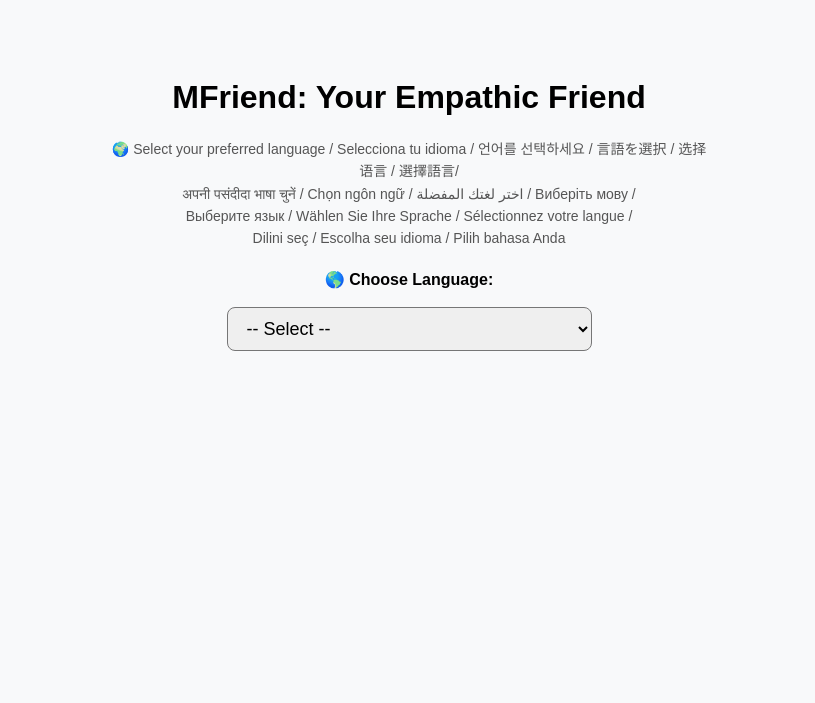
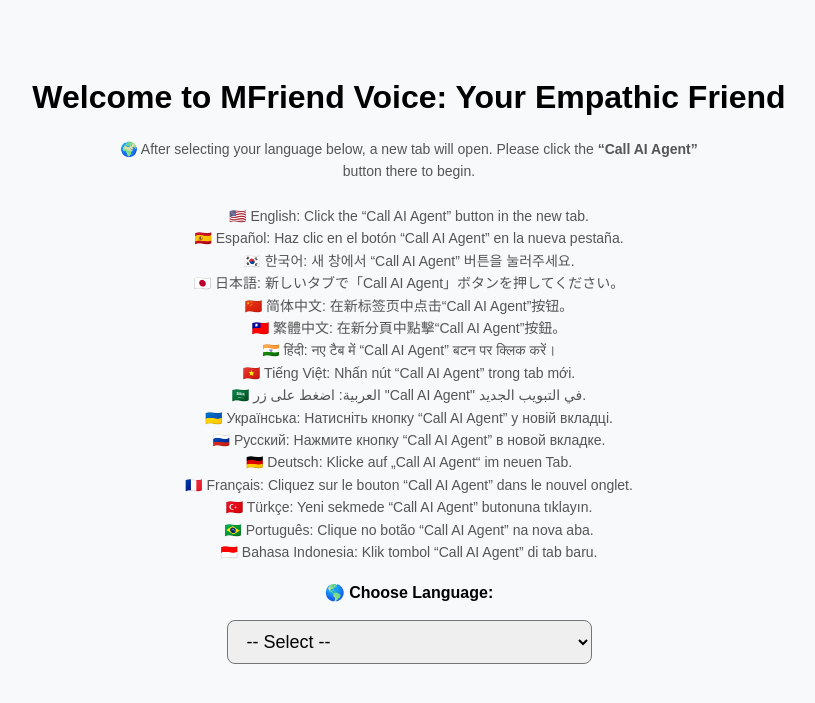
Before and after one commit to livingfree57/mfriend-voice, a Flask app: page / in a window 1280 px wide. Shown: the top 703 px of the page, without its empty margins (231-1046 px from the left). Run offline with Flask 3, Linux system fonts and the light colour scheme.

Commit message:
Initial commit for MFriend Voice app

```diff
--- a/main.py
+++ b/main.py
@@ -1,54 +1,15 @@
-from flask import Flask, request, jsonify
-from flask import render_template
-
-
-import requests
-import os
+from flask import Flask, render_template
 
 app = Flask(__name__)
-
-ELEVENLABS_API_KEY = os.environ.get("ELEVENLABS_API_KEY")
-VOICE_ID = os.environ.get("ELEVENLABS_VOICE_ID")  # Your cloned voice
+app = Flask(__name__, static_url_path='', static_folder='.')
 
 
 @app.route("/")
 def home():
     return render_template("index.html")
 
-@app.route("/speak", methods=["POST"])
-def speak():
-    text = request.json.get("text", "")
-    if not text:
-        return jsonify({"error": "No text received"}), 400
 
-    headers = {
-        "xi-api-key": ELEVENLABS_API_KEY,
-        "Content-Type": "application/json"
-    }
-
-    data = {
-        "text": text,
-        "voice_settings": {
-            "stability": 0.75,
-            "similarity_boost": 0.75
-        }
-    }
-
-    response = requests.post(
-        f"https://api.elevenlabs.io/v1/text-to-speech/{VOICE_ID}",
-        headers=headers,
-        json=data
-    )
-
-    if response.status_code != 200:
-        return jsonify({"error": "Failed to generate speech"}), 500
-
-    audio = response.content
-    with open("static/response.mp3", "wb") as f:
-        f.write(audio)
-
-    return jsonify({"url": "/static/response.mp3"})
-
-
-if __name__ == '__main__':
-    app.run(host='0.0.0.0', port=3001)
+if __name__ == "__main__":
+    import os
+    port = int(os.environ.get("PORT", 3000))
+    app.run(host="0.0.0.0", port=port)
--- a/pyproject.toml
+++ b/pyproject.toml
@@ -14,7 +14,7 @@
 python-dotenv = "^1.0"
 
 [tool.poetry.scripts]
-start = "mfriend_multilingual_final:app"
+start = "main: app"
 
 [build-system]
 requires = ["poetry-core"]
--- a/templates/index.html
+++ b/templates/index.html
@@ -3,7 +3,7 @@
 <head>
   <meta charset="UTF-8" />
   <meta name="viewport" content="width=device-width, initial-scale=1.0"/>
-  <title>MFriend: Your Empathic Friend</title>
+  <title>MFriend Voice: Your Empathic Friend</title>
   <style>
     body {
       font-family: Arial, sans-serif;
@@ -14,7 +14,7 @@
     .instruction {
       font-size: 14px;
       color: #555;
-      margin-bottom: 10px;
+      margin-bottom: 20px;
       max-width: 600px;
       margin: 0 auto 20px auto;
       line-height: 1.6;
@@ -24,144 +24,66 @@
       padding: 10px 15px;
       border-radius: 8px;
     }
+  </style>
 
-    .popup {
-      display: none;
-      max-width: 500px;
-      margin: 30px auto;
-      padding: 20px;
-      background: #e8f4ff;
-      border: 2px solid #007BFF;
-      border-radius: 15px;
-      font-size: 15px;
-      color: #333;
-      box-shadow: 2px 2px 12px rgba(0,0,0,0.1);
-      position: relative;
-      text-align: left;
-      line-height: 1.5;
-    }
+  <link rel="manifest" href="/manifest.json">
+  <meta name="theme-color" content="#007bff">
+  <link rel="icon" type="image/png" href="/mfriend_icon_192x192.png">
+  <link rel="icon" type="image/png" href="/mfriend_icon_512x512.png">
 
-    .popup::before {
-      content: "";
-      position: absolute;
-      top: -20px;
-      left: 40px;
-      border-width: 10px;
-      border-style: solid;
-      border-color: transparent transparent #e8f4ff transparent;
-    }
 
-    .hidden {
-      display: none;
-    }
 
-  </style>
 </head>
 <body>
-  <h1>MFriend: Your Empathic Friend</h1>
+  <h1>Welcome to MFriend Voice: Your Empathic Friend</h1>
 
   <p class="instruction">
-    🌍 Select your preferred language / Selecciona tu idioma / 언어를 선택하세요 / 言語を選択 / 选择语言 / 選擇語言/<br>
-    अपनी पसंदीदा भाषा चुनें / Chọn ngôn ngữ / اختر لغتك المفضلة / Виберіть мову /<br>
-    Выберите язык / Wählen Sie Ihre Sprache / Sélectionnez votre langue /<br>
-    Dilini seç / Escolha seu idioma / Pilih bahasa Anda
+    🌍 After selecting your language below, a new tab will open. Please click the <strong>“Call AI Agent”</strong> button there to begin.<br><br>
+    🇺🇸 English: Click the “Call AI Agent” button in the new tab.<br>
+    🇪🇸 Español: Haz clic en el botón “Call AI Agent” en la nueva pestaña.<br>
+    🇰🇷 한국어: 새 창에서 “Call AI Agent” 버튼을 눌러주세요.<br>
+    🇯🇵 日本語: 新しいタブで「Call AI Agent」ボタンを押してください。<br>
+    🇨🇳 简体中文: 在新标签页中点击“Call AI Agent”按钮。<br>
+    🇹🇼 繁體中文: 在新分頁中點擊“Call AI Agent”按鈕。<br>
+    🇮🇳 हिंदी: नए टैब में “Call AI Agent” बटन पर क्लिक करें।<br>
+    🇻🇳 Tiếng Việt: Nhấn nút “Call AI Agent” trong tab mới.<br>
+    🇸🇦 العربية: اضغط على زر "Call AI Agent" في التبويب الجديد.<br>
+    🇺🇦 Українська: Натисніть кнопку “Call AI Agent” у новій вкладці.<br>
+    🇷🇺 Русский: Нажмите кнопку “Call AI Agent” в новой вкладке.<br>
+    🇩🇪 Deutsch: Klicke auf „Call AI Agent“ im neuen Tab.<br>
+    🇫🇷 Français: Cliquez sur le bouton “Call AI Agent” dans le nouvel onglet.<br>
+    🇹🇷 Türkçe: Yeni sekmede “Call AI Agent” butonuna tıklayın.<br>
+    🇧🇷 Português: Clique no botão “Call AI Agent” na nova aba.<br>
+    🇮🇩 Bahasa Indonesia: Klik tombol “Call AI Agent” di tab baru.
   </p>
 
   <label for="languageSelect"><strong>🌎 Choose Language:</strong></label><br><br>
   <select id="languageSelect">
     <option value="">-- Select --</option>
-    <option value="https://elevenlabs.io/app/talk-to?agent_id=0RVmd6gYOWJeyOKKpSOV" data-msg="Please click the 'Call AI Agent' button in the new tab.">🇺🇸 English (EmpathicFriend)</option>
-    <option value="https://elevenlabs.io/app/talk-to?agent_id=xhvVJeq7NHeTWvEcFxVU" data-msg="Por favor, haz clic en el botón 'Call AI Agent' en la nueva pestaña.">ES Spanish (Amigo del Corazón)</option>
-    <option value="https://elevenlabs.io/app/talk-to?agent_id=pjQZQHgCQbJ8wWtfI9X2" data-msg="새 창에서 'Call AI Agent' 버튼을 눌러주세요.">🇰🇷 한국어（속마음친구）</option>
-    <option value="https://elevenlabs.io/app/talk-to?agent_id=DO6LfZLhBh58bdFtUkgc" data-msg="新しいタブで「Call AI Agent」ボタンをクリックしてください。">🇯🇵 日本語（心声の友）</option>
-    <option value="https://elevenlabs.io/app/talk-to?agent_id=7zlgy0nfsTKi8OcnKxqQ" data-msg="请在新标签页中点击‘Call AI Agent’按钮。">🇨🇳 中文（静心知己/靜心陪伴）</option>
-    <option value="https://elevenlabs.io/app/talk-to?agent_id=NXGH75LkMm4F3UHxmNOW" data-msg="कृपया नए टैब में 'Call AI Agent' बटन पर क्लिक करें।">🇮🇳 हिंदी (दिल से दोस्त)</option>
-    <option value="https://elevenlabs.io/app/talk-to?agent_id=Pcz8wzjX147nKb93DRwN" data-msg="Vui lòng nhấn nút 'Call AI Agent' trong tab mới.">🇻🇳 Tiếng Việt (Người bạn thấu hiểu)</option>
-    <option value="https://elevenlabs.io/app/talk-to?agent_id=3ZsjSIkx3ZXlvMQEKcqp" data-msg="يرجى النقر على زر 'Call AI Agent' في النافذة الجديدة.">🇸🇦 العربية (الصاحب اللي بيحس بيك اعر)</option>
-    <option value="https://elevenlabs.io/app/talk-to?agent_id=OZOlESBmpXb4XLmmaIrR" data-msg="Пожалуйста, нажмите кнопку 'Call AI Agent' в новой вкладке.">🇷🇺 Русский (Эмпатический Друг)</option>
-    <option value="https://elevenlabs.io/app/talk-to?agent_id=icQsRg6wX0N4TK82OkyX" data-msg="Будь ласка, натисніть кнопку 'Call AI Agent' у новій вкладці.">🇺🇦 Українська (Емпатичний Друг)</option>
-    <option value="https://elevenlabs.io/app/talk-to?agent_id=BBIkVtZ1XJ9eWthrK5bc" data-msg="Bitte klicken Sie im neuen Tab auf die Schaltfläche 'Call AI Agent'.">🇩🇪 Deutsch (MFriend Begleiter)</option>
-    <option value="https://elevenlabs.io/app/talk-to?agent_id=sq1lf7irz5SSUGsFrvbs" data-msg="Veuillez cliquer sur le bouton 'Call AI Agent' dans le nouvel onglet.">🇫🇷 Français (Ami MFriend)</option>
-    <option value="https://elevenlabs.io/app/talk-to?agent_id=4KLFJy6WgNZM3fuQ1D7o" data-msg="'Call AI Agent' düğmesine yeni sekmede tıklayın.">🇹🇷 Türkçe (MFriend Arkadaş)</option>
-    <option value="https://elevenlabs.io/app/talk-to?agent_id=nFArmagNlzIP8l8ccngh" data-msg="Clique no botão 'Call AI Agent' na nova aba.">🇧🇷 Português (Amigo Empático)</option>
-    <option value="https://elevenlabs.io/app/talk-to?agent_id=blNb3Go30cV3xy72v93e" data-msg="Klik tombol 'Call AI Agent' di tab baru.">🇮🇩 Bahasa Indonesia (Teman Empatik)</option>
+    <option value="https://elevenlabs.io/app/talk-to?agent_id=0RVmd6gYOWJeyOKKpSOV">🇺🇸 English (EmpathicFriend)</option>
+    <option value="https://elevenlabs.io/app/talk-to?agent_id=xhvVJeq7NHeTWvEcFxVU">🇪🇸 Español (Amigo del Corazón)</option>
+    <option value="https://elevenlabs.io/app/talk-to?agent_id=pjQZQHgCQbJ8wWtfI9X2">🇰🇷 한국어（속마음친구）</option>
+    <option value="https://elevenlabs.io/app/talk-to?agent_id=DO6LfZLhBh58bdFtUkgc">🇯🇵 日本語（心声の友）</option>
+    <option value="https://elevenlabs.io/app/talk-to?agent_id=7zlgy0nfsTKi8OcnKxqQ">🇨🇳 中文（静心知己/靜心陪伴）</option>
+    <option value="https://elevenlabs.io/app/talk-to?agent_id=NXGH75LkMm4F3UHxmNOW">🇮🇳 हिंदी (दिल से दोस्त)</option>
+    <option value="https://elevenlabs.io/app/talk-to?agent_id=Pcz8wzjX147nKb93DRwN">🇻🇳 Tiếng Việt (Người bạn thấu hiểu)</option>
+    <option value="https://elevenlabs.io/app/talk-to?agent_id=3ZsjSIkx3ZXlvMQEKcqp">🇸🇦 العربية (الصاحب اللي بيحس بيك)</option>
+    <option value="https://elevenlabs.io/app/talk-to?agent_id=icQsRg6wX0N4TK82OkyX">🇺🇦 Українська (Емпатичний Друг)</option>
+    <option value="https://elevenlabs.io/app/talk-to?agent_id=OZOlESBmpXb4XLmmaIrR">🇷🇺 Русский (Эмпатический Друг)</option>
+    <option value="https://elevenlabs.io/app/talk-to?agent_id=BBIkVtZ1XJ9eWthrK5bc">🇩🇪 Deutsch (MFriend Begleiter)</option>
+    <option value="https://elevenlabs.io/app/talk-to?agent_id=sq1lf7irz5SSUGsFrvbs">🇫🇷 Français (Ami MFriend)</option>
+    <option value="https://elevenlabs.io/app/talk-to?agent_id=4KLFJy6WgNZM3fuQ1D7o">🇹🇷 Türkçe (MFriend Arkadaş)</option>
+    <option value="https://elevenlabs.io/app/talk-to?agent_id=nFArmagNlzIP8l8ccngh">🇧🇷 Português (Amigo Empático)</option>
+    <option value="https://elevenlabs.io/app/talk-to?agent_id=blNb3Go30cV3xy72v93e">🇮🇩 Bahasa Indonesia (Teman Empatik)</option>
   </select>
 
-  <div id="popup" style="
-    display: none;
-    position: fixed;
-    bottom: 30px;
-    left: 50%;
-    transform: translateX(-50%);
-    background: #fff8dc;
-    border: 1px solid #ccc;
-    border-radius: 10px;
-    padding: 15px 20px;
-    box-shadow: 2px 2px 12px rgba(0,0,0,0.2);
-    font-size: 14px;
-    color: #333;
-    max-width: 90%;
-    z-index: 1000;
-    text-align: left;
-    line-height: 1.6;
-  ">
-    📢 <strong>Please click the “Call AI Agent” button in the new tab:</strong><br><br>
-    🇺🇸 English: Please click the “Call AI Agent” button.<br>
-    🇪🇸 Español: Por favor, haz clic en el botón “Call AI Agent”.<br>
-    🇰🇷 한국어: 새 창에서 "Call AI Agent" 버튼을 눌러주세요.<br>
-    🇯🇵 日本語: 新しいタブで「Call AI Agent」ボタンを押してください。<br>
-    🇨🇳 简体中文: 请点击新标签页中的“Call AI Agent”按钮。<br>
-    🇹🇼 繁體中文: 請點擊新分頁中的“Call AI Agent”按鈕。<br>
-    🇮🇳 हिंदी: कृपया “Call AI Agent” बटन पर क्लिक करें।<br>
-    🇻🇳 Tiếng Việt: Hãy nhấn nút “Call AI Agent” trong tab mới.<br>
-    🇸🇦 العربية: اضغط على زر "Call AI Agent" في التبويب الجديد.<br>
-    🇺🇦 Українська: Натисніть кнопку “Call AI Agent” у новій вкладці.<br>
-    🇷🇺 Русский: Нажмите кнопку “Call AI Agent” в новой вкладке.<br>
-    🇩🇪 Deutsch: Bitte klicke auf „Call AI Agent“ im neuen Tab.<br>
-    🇫🇷 Français: Cliquez sur le bouton “Call AI Agent” dans le nouvel onglet.<br>
-    🇹🇷 Türkçe: Yeni sekmede “Call AI Agent” butonuna tıklayın.<br>
-    🇧🇷 Português: Clique no botão “Call AI Agent” na nova aba.<br>
-    🇮🇩 Bahasa Indonesia: Klik tombol “Call AI Agent” di tab baru.
-  </div>
-
   <script>
-    function openAgent(url) {
-      if (!url) return;
-
-      // Show the instruction popup
-      const popup = document.createElement("div");
-      popup.className = "popup-instruction";
-      popup.innerHTML = `
-        <strong>📣</strong> Please click the <strong>‘Call AI Agent’</strong> button in the new tab.<br>
-        <small>(This window will switch shortly...)</small>
-      `;
-      document.body.appendChild(popup);
-
-      // Style the popup like a speech bubble
-      popup.style.position = 'fixed';
-      popup.style.bottom = '20px';
-      popup.style.right = '20px';
-      popup.style.background = '#fff';
-      popup.style.border = '2px solid #333';
-      popup.style.borderRadius = '10px';
-      popup.style.padding = '15px';
-      popup.style.boxShadow = '0 4px 8px rgba(0,0,0,0.2)';
-      popup.style.fontSize = '16px';
-      popup.style.zIndex = '9999';
-
-      // Wait 3 seconds, then open new tab
-      setTimeout(() => {
+    document.getElementById("languageSelect").addEventListener("change", function() {
+      const url = this.value;
+      if (url) {
         window.open(url, '_blank');
-        popup.remove(); // Optionally remove popup after opening
-      }, 3000); // 3 seconds delay
-    }
-
-    document.getElementById("languageSelect").addEventListener("change", function () {
-      openAgent(this.value);
+      }
     });
   </script>
-
-
-
 </body>
 </html>
```
Also changed, not shown: manifest.json (added), mfriend_icon_192x192.png (added), mfriend_icon_512x512.png (added), mfriend_icon_96x96.png (added), 2 other files.
